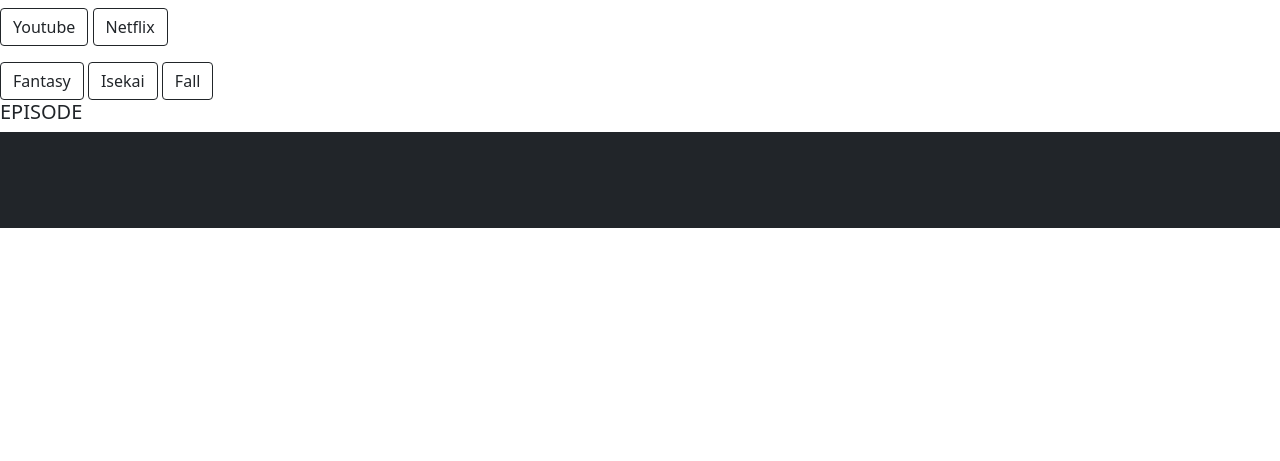
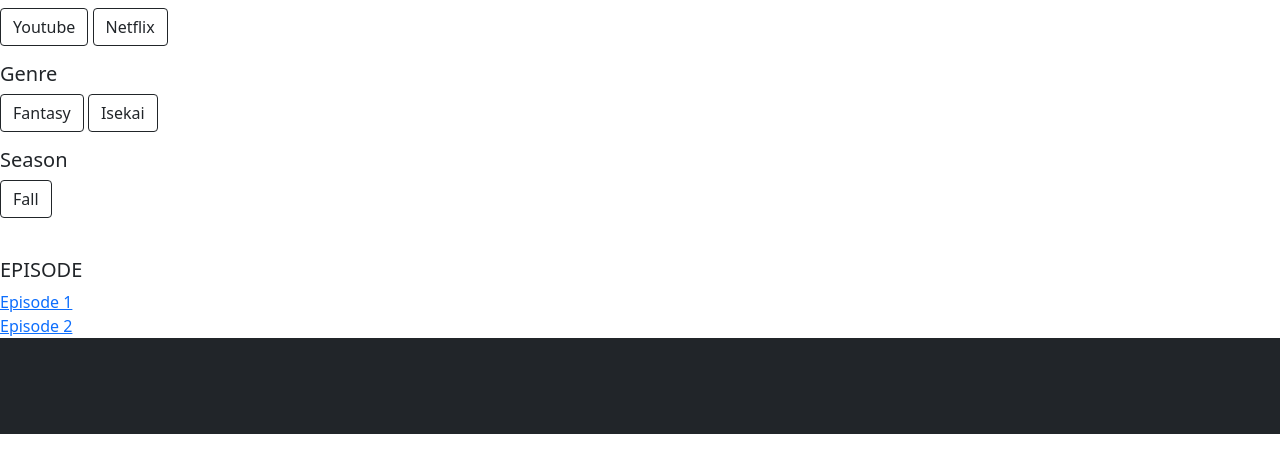
Before and after one commit to 6310682700/sukejuru, a Django app: page /home/1 in a window 1280 px wide. Shown: the part 339-800 px from the top of the page. Run offline with Django 4.2, Linux system fonts and the light colour scheme; data comes from the database, SQL or seed files in the repository; both versions use the stored data as it was after the commit; some libraries are stand-ins or nearby versions.

Commit message:
- make first platform defult when load episode  - when click anime tag its go search for that tag

```diff
--- a/sukejuru/sekujuru_app/templates/Home/anime_page.html
+++ b/sukejuru/sekujuru_app/templates/Home/anime_page.html
@@ -13,13 +13,20 @@
     {% endfor %}
 </form>
 
+<h5>Genre</h5>
+<form action="{% url 'search' %}" method="get">
 {% for gn in genre %}
-<a class="btn btn-outline-dark mt-auto" href="/search">{{gn.name}}</a>
+    <input class="btn btn-outline-dark mt-auto" type="submit" value={{gn.name}} name="genre">
 {% endfor %}
+</form>
 
-{% for ss in season %}
-<a class="btn btn-outline-dark mt-auto" href="/search">{{ss.name}}</a>
-{% endfor %}
+<h5>Season</h5>
+<form action="{% url 'search' %}" method="get">
+    {% for ss in season %}
+    <input class="btn btn-outline-dark mt-auto" type="submit" value={{ss.name}} name="season">
+    {% endfor %}
+</form>
+<br>
 
 <h5>EPISODE</h5>
 
--- a/sukejuru/sekujuru_app/views.py
+++ b/sukejuru/sekujuru_app/views.py
@@ -62,7 +62,7 @@ def home_view(request):
 
     return render(request, 'Home/home.html', {
         'anime_list': anime_list,
-        'fav_list' : fav_ani
+        'fav_list' : fav_ani,
     })
 
 
@@ -159,7 +159,7 @@ def anime_page(request, id):
         try:
             episode = Episode.objects.filter(anime_id=id, platform_id=AnimePlatform.objects.get(name=platform).id)
         except:
-            episode = None
+            episode = Episode.objects.filter(anime_id=id, platform_id=AnimePlatform.objects.all().first().id)
 
     context = {
         "anime": anime,
```
Also changed, not shown: sukejuru/db.sqlite3.
